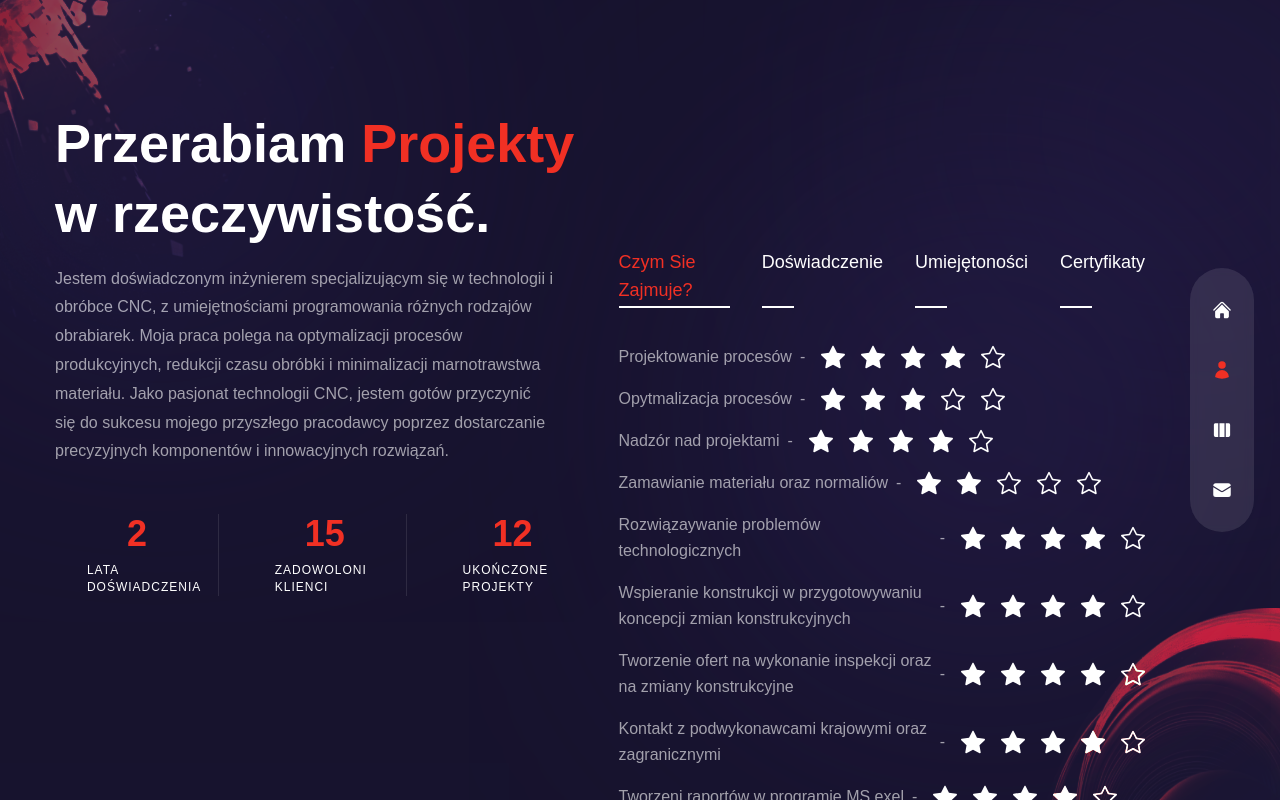
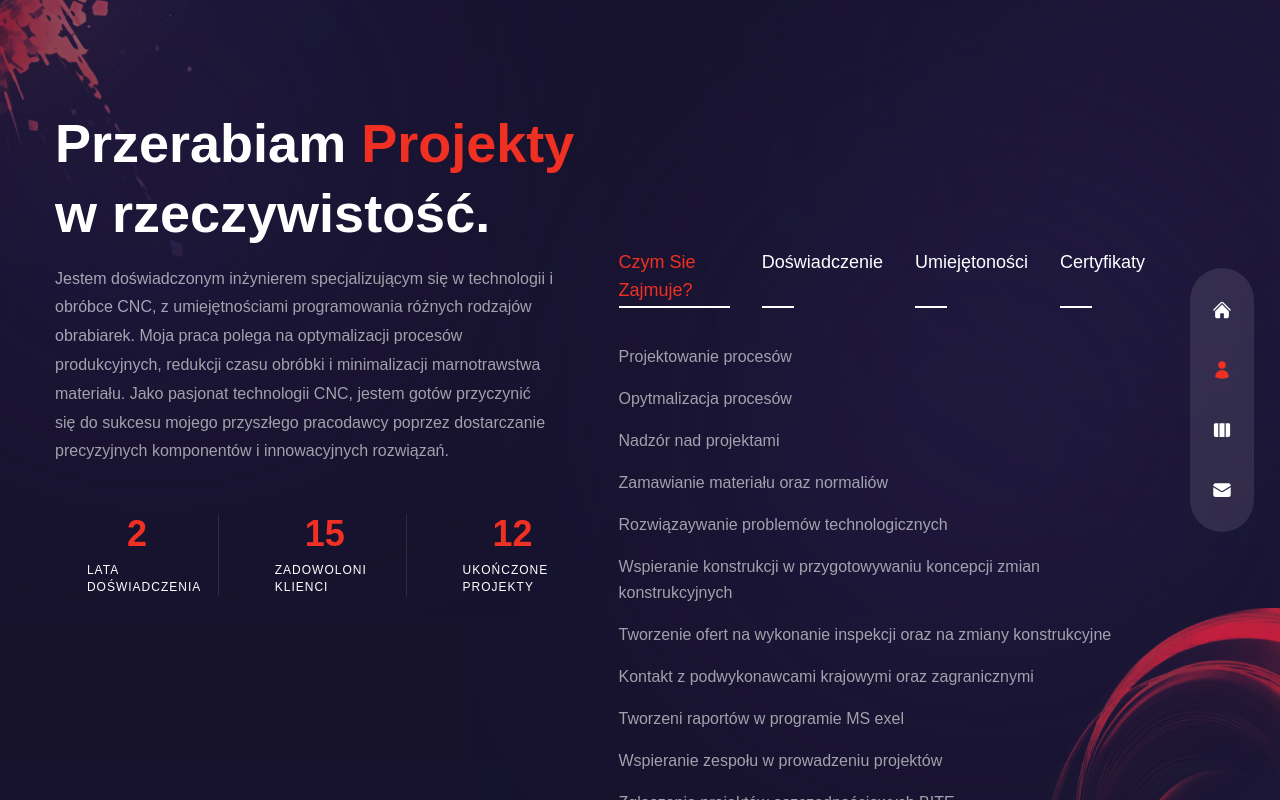
Before and after one commit to Atlon1/lukaszL-portfolio, a React (Create React App) app: page /lukaszL-portfolio/about in a window 1280 px wide. Built offline with nearby package versions, Linux system fonts and the light colour scheme.

Commit message:
about rdy

```diff
--- a/src/pages/About.tsx
+++ b/src/pages/About.tsx
@@ -25,70 +25,39 @@ const About = () => {
             info: [
                 {
                     title: 'Projektowanie procesów',
-                    icons: [
-                        <BsStarFill/>, <BsStarFill/>, <BsStarFill/>,<BsStarFill/>,<BsStar/>
-                    ]
+
                 },
                 {
                     title: 'Opytmalizacja procesów',
-                    icons: [
-                        <BsStarFill/>, <BsStarFill/>, <BsStarFill/>,<BsStar/>,<BsStar/>
-                    ]
+
                 },
                 {
                     title: 'Nadzór nad projektami',
-                    icons: [
-                        <BsStarFill/>, <BsStarFill/>, <BsStarFill/>,<BsStarFill/>,<BsStar/>
-                    ]
                 },
                 {
                     title: 'Zamawianie materiału oraz normaliów',
-                    icons: [
-                        <BsStarFill/>, <BsStarFill/>, <BsStar/>,<BsStar/>,<BsStar/>
-                    ]
 
                 },
                 {
                     title: 'Rozwiązaywanie problemów technologicznych',
-                    icons: [
-                        <BsStarFill/>, <BsStarFill/>, <BsStarFill/>,<BsStarFill/>,<BsStar/>
-                    ]
                 },
                 {
                     title: 'Wspieranie konstrukcji w przygotowywaniu koncepcji zmian konstrukcyjnych',
-                    icons: [
-                        <BsStarFill/>, <BsStarFill/>, <BsStarFill/>,<BsStarFill/>,<BsStar/>
-                    ]
                 },
                 {
                     title: 'Tworzenie ofert na wykonanie inspekcji oraz na zmiany konstrukcyjne',
-                    icons: [
-                        <BsStarFill/>, <BsStarFill/>, <BsStarFill/>,<BsStarFill/>,<BsStar/>
-                    ]
                 },
                 {
                     title: 'Kontakt z podwykonawcami krajowymi oraz zagranicznymi',
-                    icons: [
-                        <BsStarFill/>, <BsStarFill/>, <BsStarFill/>,<BsStarFill/>,<BsStar/>
-                    ]
                 },
                 {
                     title: 'Tworzeni raportów w programie MS exel ',
-                    icons: [
-                        <BsStarFill/>, <BsStarFill/>, <BsStarFill/>,<BsStarFill/>,<BsStar/>
-                    ]
                 },
                 {
                     title: 'Wspieranie zespołu w prowadzeniu projektów',
-                    icons: [
-                        <BsStarFill/>, <BsStarFill/>, <BsStarFill/>,<BsStarFill/>,<BsStar/>
-                    ]
                 },
                 {
                     title: 'Zgłaszanie projektów oszczędnościowych BITE',
-                    icons: [
-                        <BsStarFill/>, <BsStarFill/>, <BsStarFill/>,<BsStarFill/>,<BsStar/>
-                    ]
                 },
 
             ],
@@ -293,7 +262,7 @@ const About = () => {
                                     className='flex-1 flex flex-col md:flex-row max-w-max gap-x-2 items-center text-white/60'
                                     key={itemIndex}>
                                     <div className='font-light mb-2 md:mb-0'>{item.title}</div>
-                                    <div className='hidden md:flex'>-</div>
+                                    <div className='hidden md:flex'></div>
                                     <div>{item.stage}</div>
                                     <div className='flex gap-x-4'>
                                         {item.icons?.map((icon, iconIndex) => {
```
